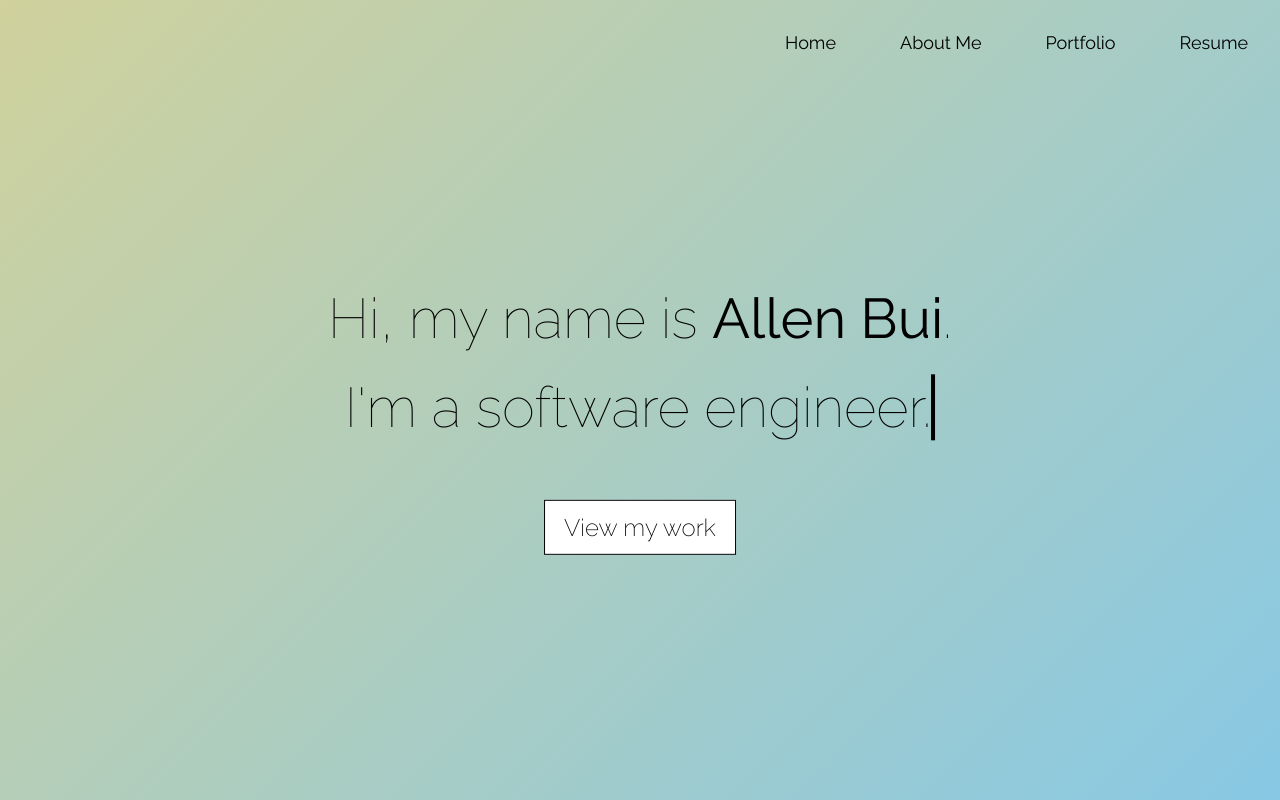
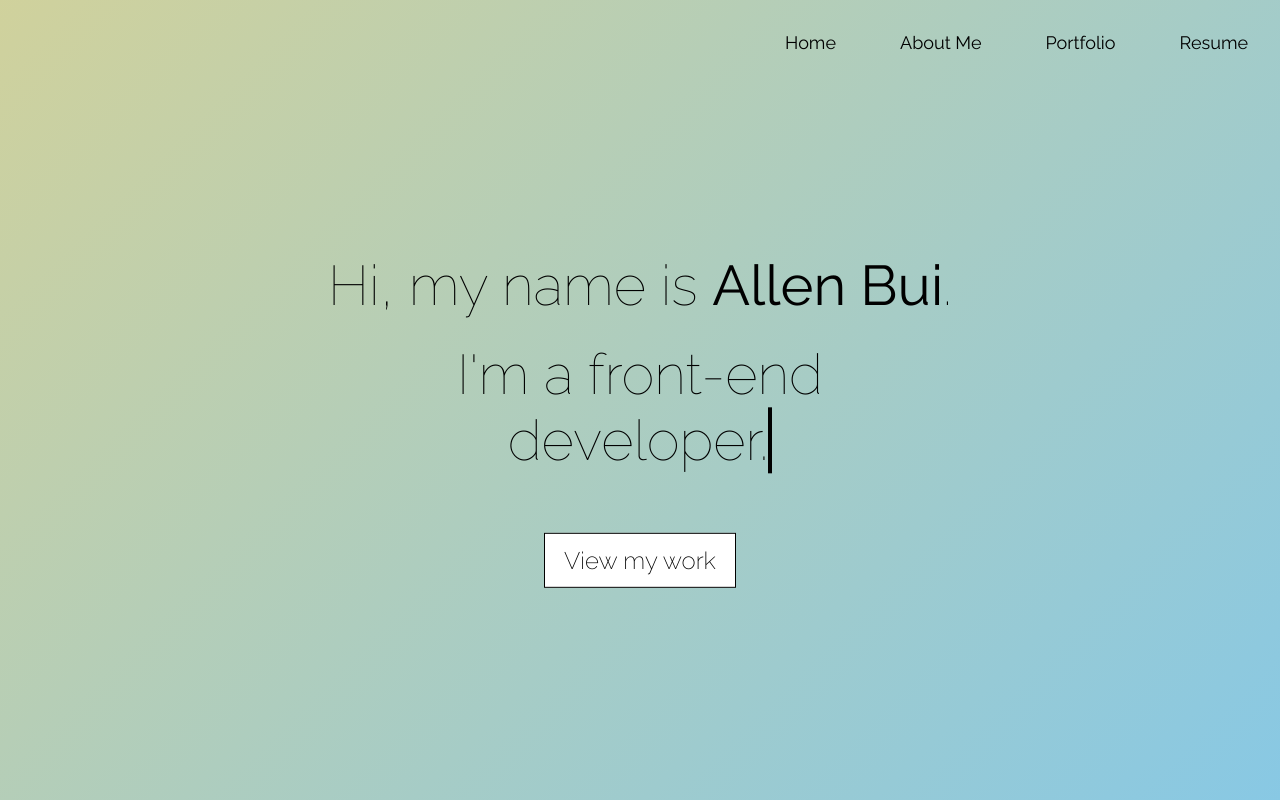
Before and after one commit to allen-bui/personal-website, a React (Create React App) app: page / in a window 1280 px wide. Built offline with nearby package versions, Linux system fonts and the light colour scheme.

Commit message:
updates home page activities list

```diff
--- a/src/components/home/home.jsx
+++ b/src/components/home/home.jsx
@@ -77,7 +77,7 @@ class Welcome extends React.Component {
             <span
               className='txt-rotate'
               data-period='2000'
-              data-rotate='[ " software engineer.", " designer.", " photographer." ]'
+              data-rotate='[ " front-end developer.", " designer.", " dog lover.", " photographer.", " tennis player" ]'
             ></span>
           </h1>
           <ViewWork />
```
